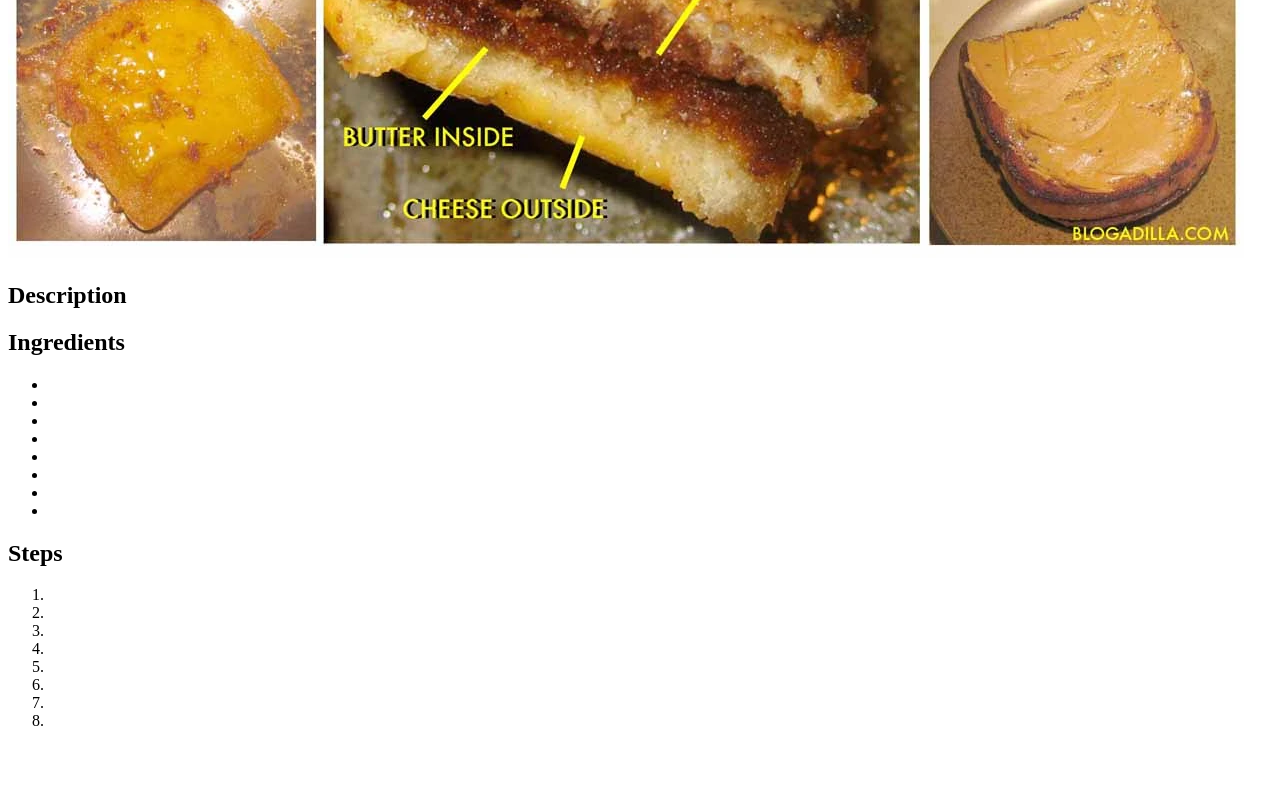
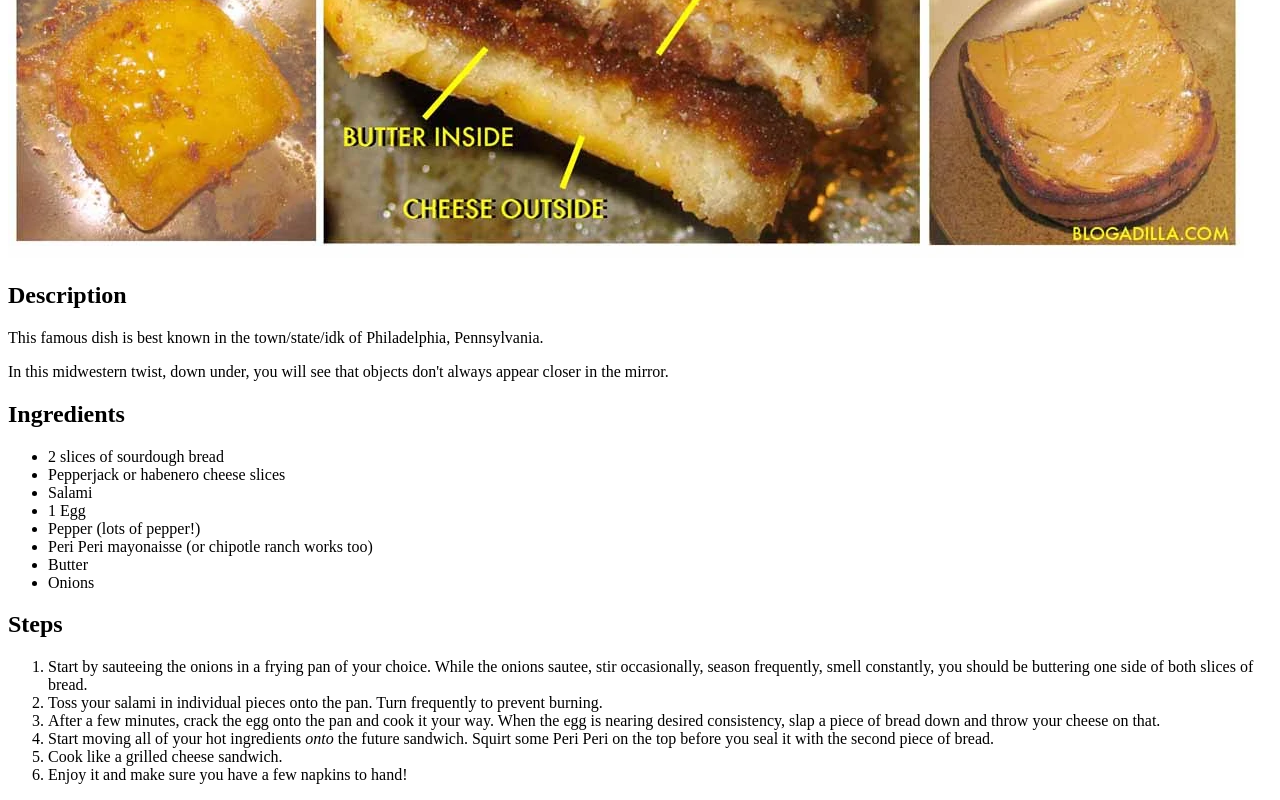
Before and after one commit to marcusgenrich/odin-recipes, a plain HTML site: page recipes/grilledcharlie.html in a window 1280 px wide. Shown: the part 394-1194 px from the top of the page. Before the commit the page ends 1140 px from the top, so only its background shows below. Drawn offline with Linux system fonts and the light colour scheme.

Commit message:
Fleshed out the recipe pages with information. Completed everything through "Iteration 4".

```diff
--- a/recipes/grilledcharlie.html
+++ b/recipes/grilledcharlie.html
@@ -10,29 +10,27 @@
   <h1>Grilled Charlie</h1>
   <img src="/odin-recipes/images/grilledcharlie.webp" alt="Here you will find a picture of a Grilled Charlie in The Wild.">
   <h2>Description</h2>
-  <p></p>
-  <p></p>
+  <p>This famous dish is best known in the town/state/idk of Philadelphia, Pennsylvania.</p>
+  <p>In this midwestern twist, down under, you will see that objects don't always appear closer in the mirror.</p>
   <h2>Ingredients</h2>
   <ul>
-    <li></li>
-    <li></li>
-    <li></li>
-    <li></li>
-    <li></li>
-    <li></li>
-    <li></li>
-    <li></li>
+    <li>2 slices of sourdough bread</li>
+    <li>Pepperjack or habenero cheese slices</li>
+    <li>Salami</li>
+    <li>1 Egg</li>
+    <li>Pepper (lots of pepper!)</li>
+    <li>Peri Peri mayonaisse (or chipotle ranch works too)</li>
+    <li>Butter</li>
+    <li>Onions</li>
   </ul>
   <h2>Steps</h2>
   <ol>
-    <li></li>
-    <li></li>
-    <li></li>
-    <li></li>
-    <li></li>
-    <li></li>
-    <li></li>
-    <li></li>
+    <li>Start by sauteeing the onions in a frying pan of your choice. While the onions sautee, stir occasionally, season frequently, smell constantly, you should be buttering one side of both slices of bread.</li>
+    <li>Toss your salami in individual pieces onto the pan. Turn frequently to prevent burning.</li>
+    <li>After a few minutes, crack the egg onto the pan and cook it your way. When the egg is nearing desired consistency, slap a piece of bread down and throw your cheese on that.</li>
+    <li>Start moving all of your hot ingredients <em>onto</em> the future sandwich. Squirt some Peri Peri on the top before you seal it with the second piece of bread.</li>
+    <li>Cook like a grilled cheese sandwich.</li>
+    <li>Enjoy it and make sure you have a few napkins to hand!</li>
   </ol>
 </body>
 </html>
```
Also changed, not shown: recipes/markeyscramble.html (+16 -18 lines), recipes/pizzarollsandcheesecurds.html (+11 -18 lines).
